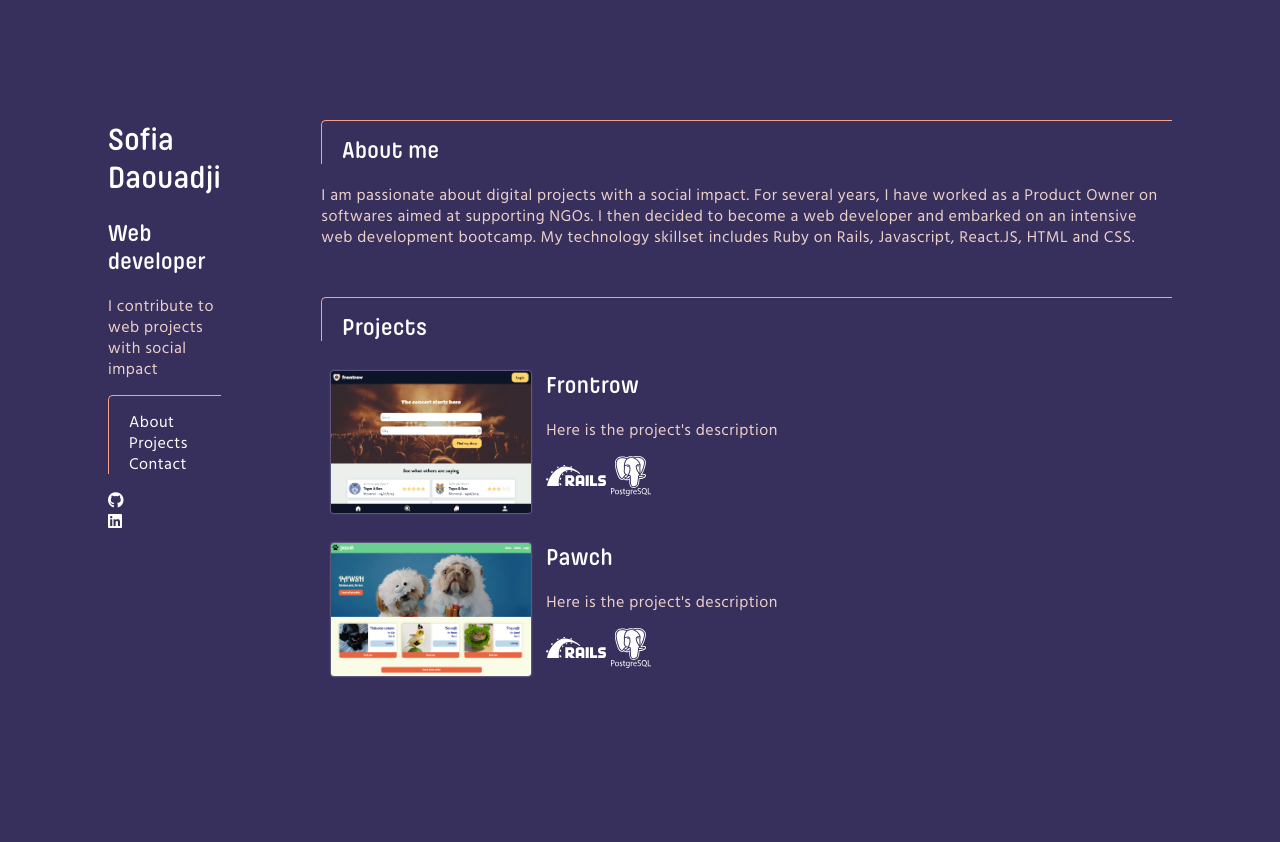
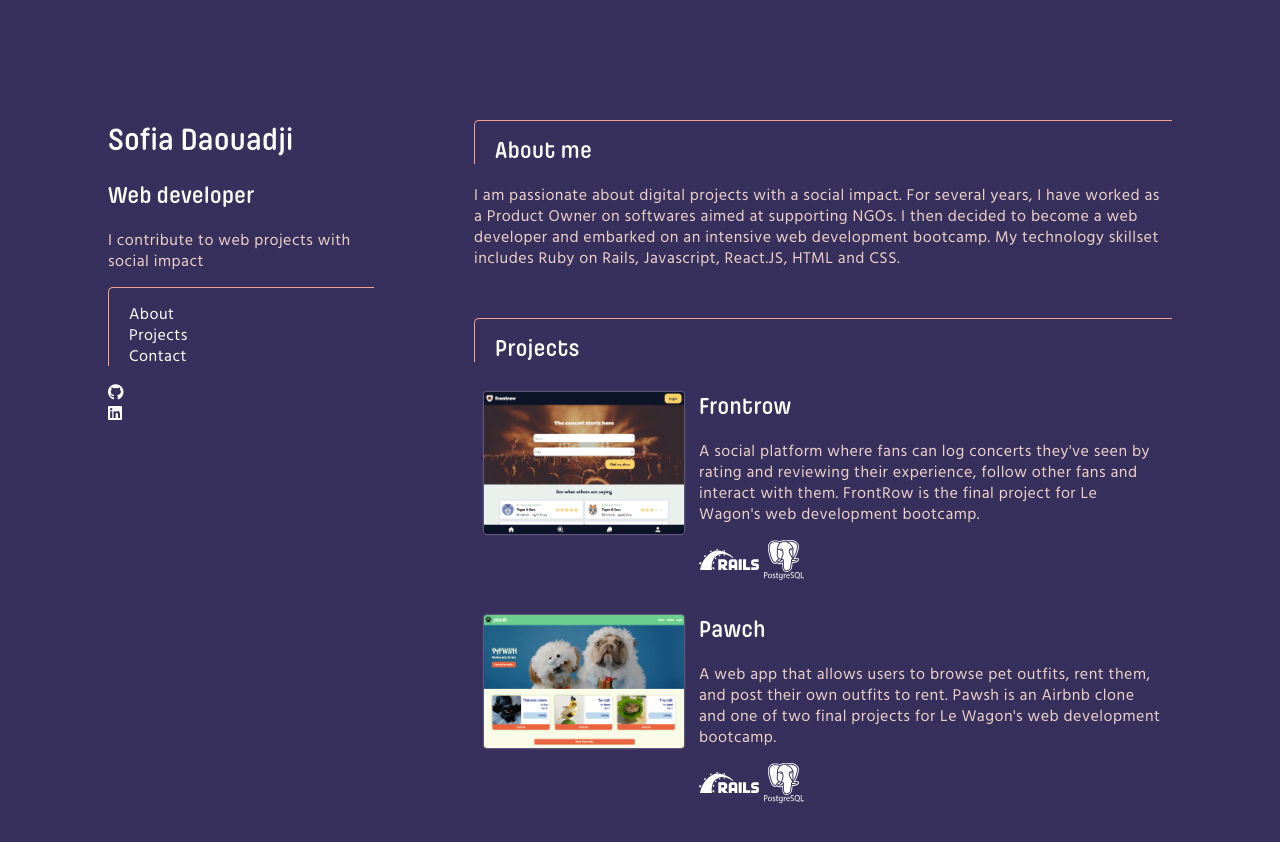
Before and after one commit to daouasof/my-portfolio, a React (Create React App) app: page / in a window 1280 px wide. Shown: the top 842 px of the page. Built offline with nearby package versions, Linux system fonts and the light colour scheme.

Commit message:
added description to pawch and frontrow

```diff
--- a/src/components/Main.jsx
+++ b/src/components/Main.jsx
@@ -26,7 +26,7 @@ function Main() {
         </h2>
         <Project
           name="Frontrow"
-          description="Here is the project's description"
+          description="A social platform where fans can log concerts they've seen by rating and reviewing their experience, follow other fans and interact with them. FrontRow is the final project for Le Wagon's web development bootcamp."
           link="https://www.front-row.site"
           cover={Frontrow}
           stack={[
@@ -36,7 +36,7 @@ function Main() {
         />
         <Project
           name="Pawch"
-          description="Here is the project's description"
+          description="A web app that allows users to browse pet outfits, rent them, and post their own outfits to rent. Pawsh is an Airbnb clone and one of two final projects for Le Wagon's web development bootcamp."
           link="https://pawsh.herokuapp.com/"
           cover={Pawch}
           stack={[
--- a/src/styles/Header.css
+++ b/src/styles/Header.css
@@ -1,5 +1,5 @@
 .header-container {
-  width: 30%;
+  min-width: 25%;
   height: fit-content;
   margin-right: 100px;
   position: sticky;
--- a/src/styles/Nav.css
+++ b/src/styles/Nav.css
@@ -10,6 +10,10 @@ ul {
   border-left: solid 1px var(--strong1);
 }
 
+.nav .active {
+  color: blue;
+}
+
 a {
   color: var(--light1);
   text-decoration: none;
```
